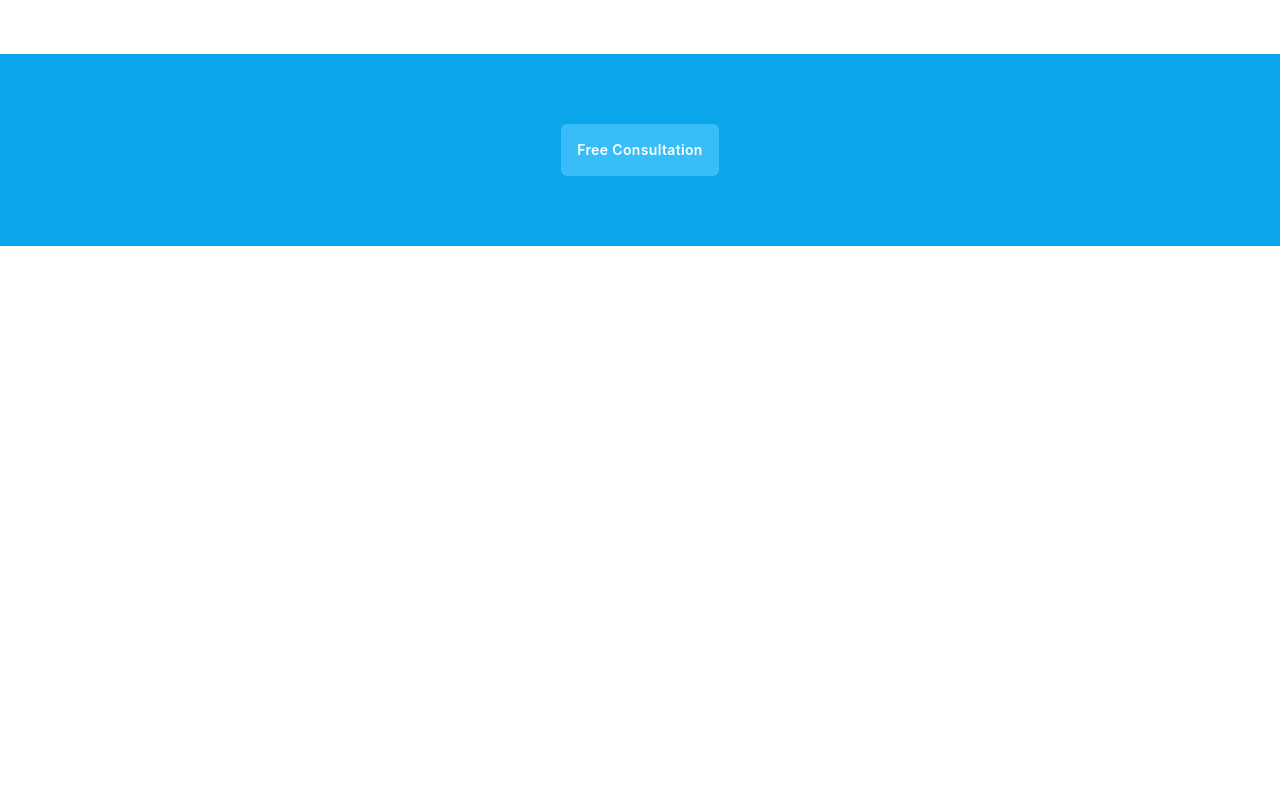
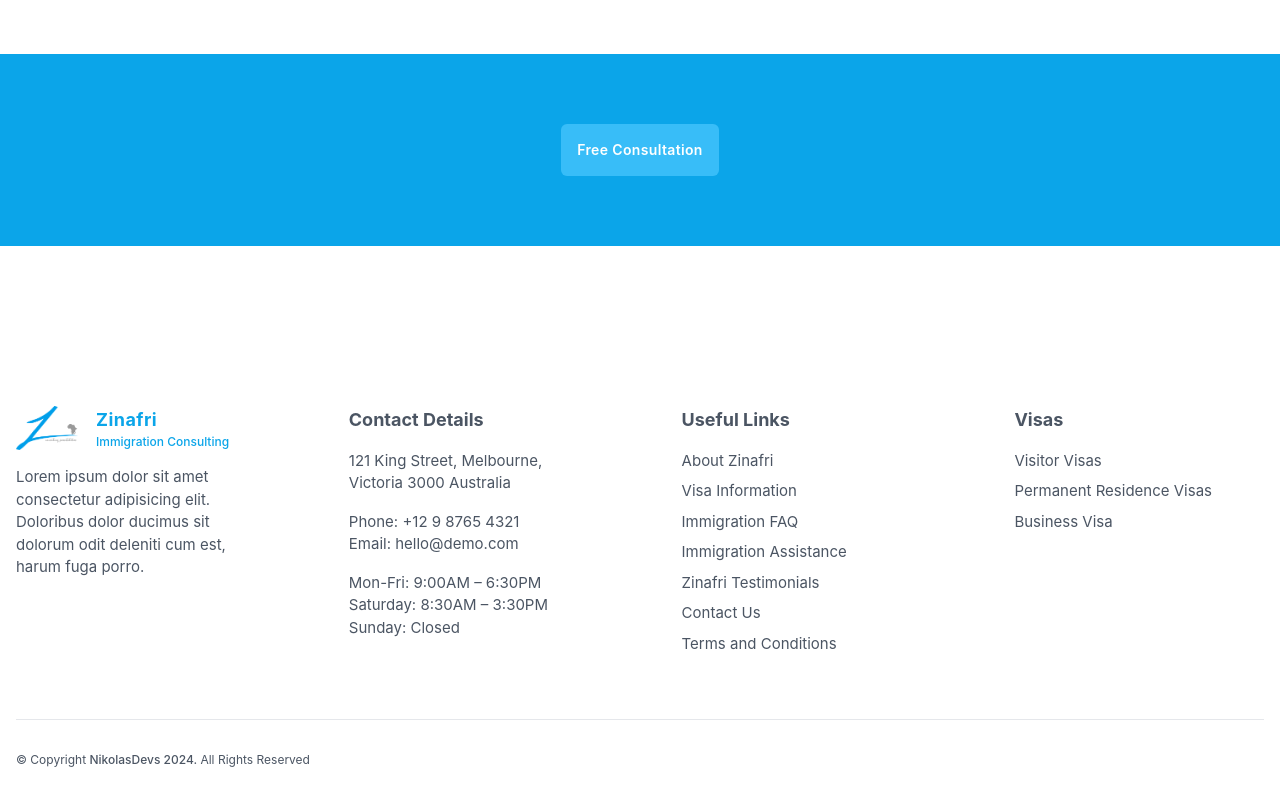
Before and after one commit to nikolasdevs/zinafri_new, a Vue app: page /service in a window 1280 px wide. Shown: the part 2856-3656 px from the top of the page. Before the commit the page ends 3102 px from the top, so only its background shows below. Built offline with nearby package versions, Linux system fonts and the light colour scheme.

Commit message:
footer section moved to app.vue

```diff
--- a/src/App.vue
+++ b/src/App.vue
@@ -1,4 +1,6 @@
 <script>
+import FooterSection from "./components/sections/FooterSection.vue";
+
 export default {
   data() {
     return {
@@ -10,6 +12,7 @@ export default {
       this.isMenuOpen = !this.isMenuOpen;
     },
   },
+  components: { FooterSection },
 };
 </script>
 
@@ -94,6 +97,7 @@ export default {
     </div>
     <router-view />
   </header>
+  <FooterSection />
 </template>
 
 <style scoped>
--- a/src/views/home/HomeView.vue
+++ b/src/views/home/HomeView.vue
@@ -6,7 +6,6 @@ import FeedbackSection from "../../components/sections/FeedbackSection.vue";
 import SubscribeSection from "../../components/sections/SubscribeSection.vue";
 import BlogSection from "../../components/sections/BlogSection.vue";
 import SupportSection from "../../components/sections/SupportSection.vue";
-import TheFooter from "../../components/sections/FooterSection.vue";
 </script>
 
 <template>
@@ -17,5 +16,4 @@ import TheFooter from "../../components/sections/FooterSection.vue";
   <SupportSection />
   <BlogSection />
   <SubscribeSection />
-  <TheFooter />
 </template>
```
